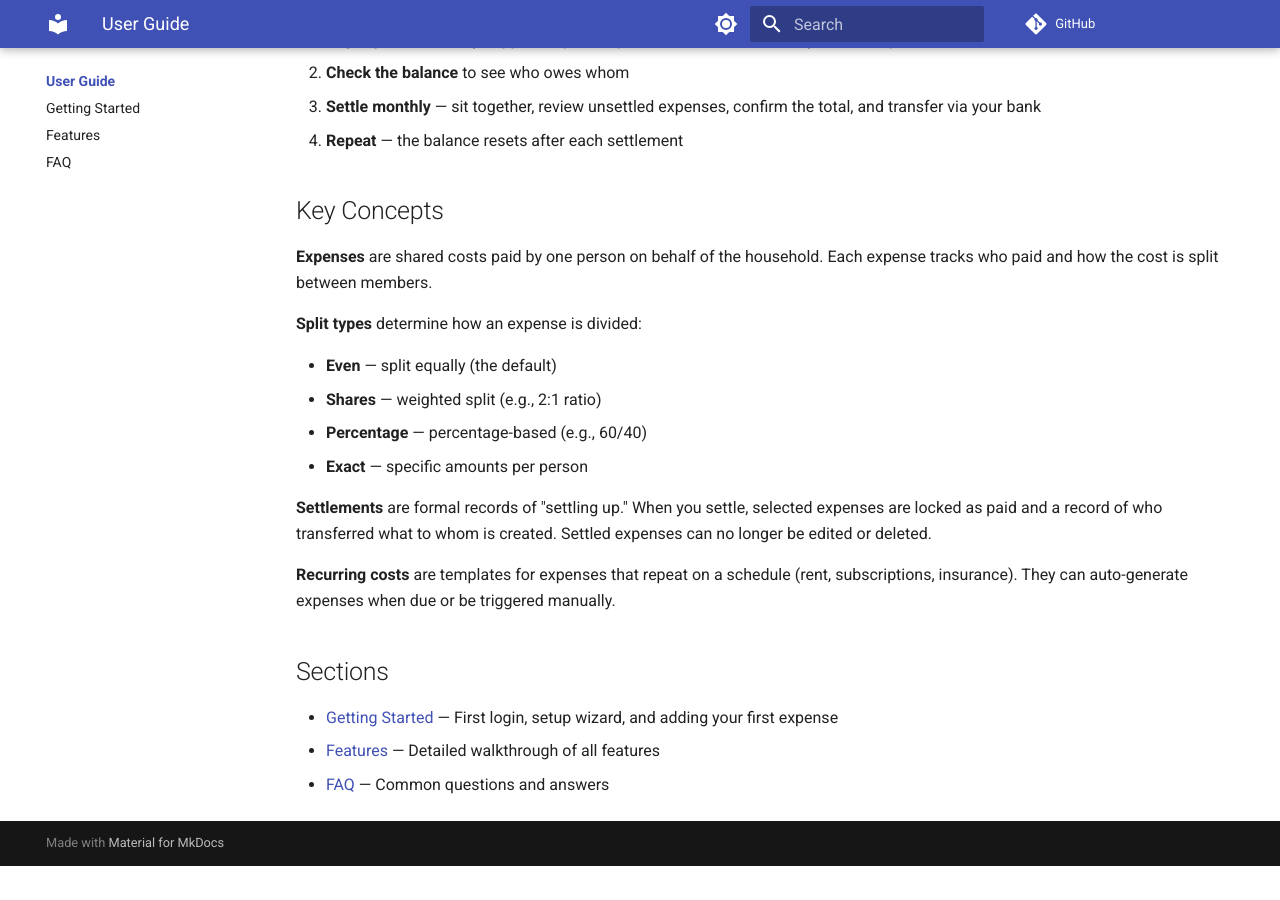
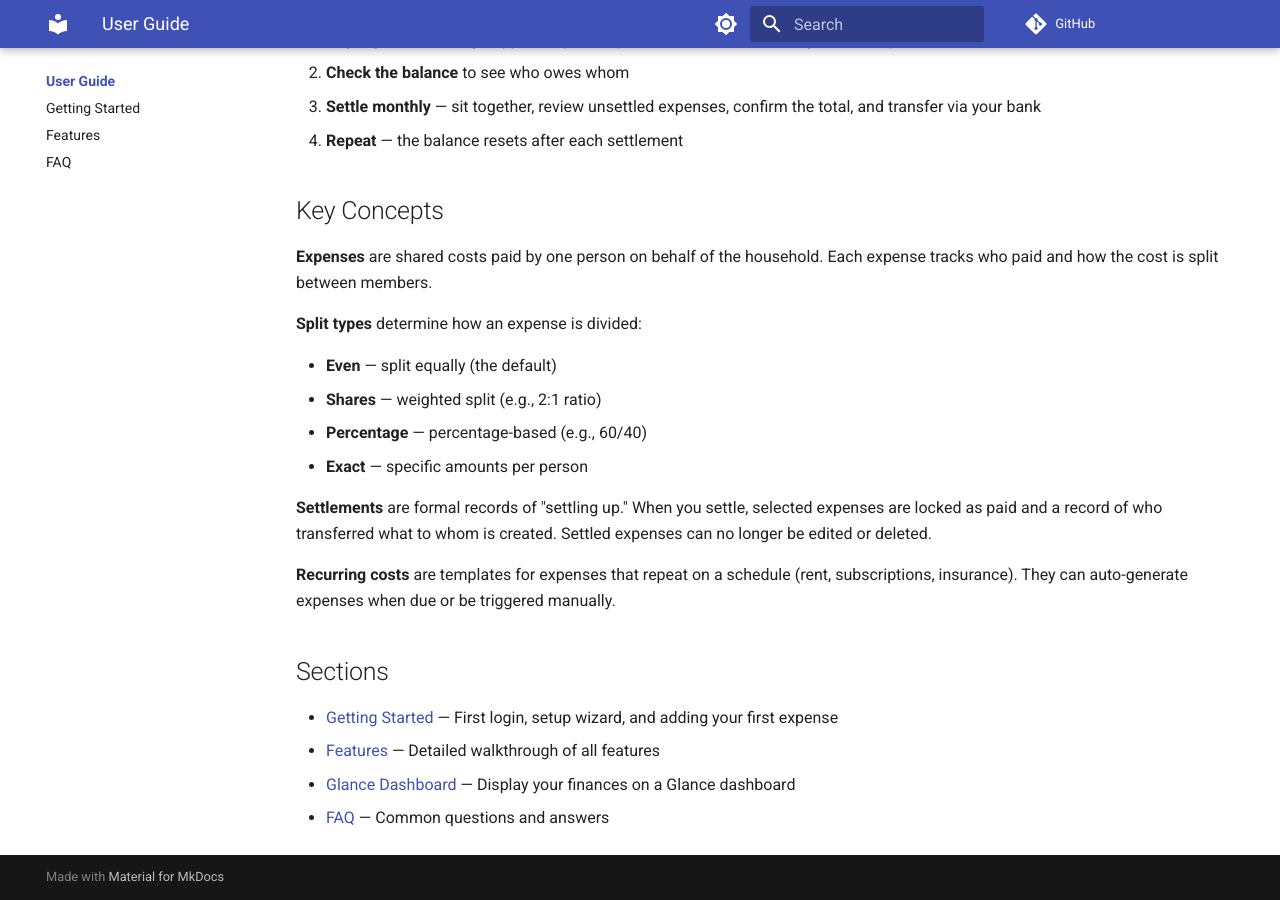
Before and after one commit to golgor/cost-tracker, an MkDocs documentation site: the page built from docs/user-guide/index.md, in a window 1280 px wide and 900 px high, scrolled down 610 px. Built offline with MkDocs 1.6.1 and Material for MkDocs 9.7.7, drawn with Linux system fonts in a browser that asks for light colours; comment, search, counter and statistics services are not loaded; before the commit the page ends 1476 px from its top, so only the background shows below that.

Commit message:
docs: link Glance user guide from user-guide index

```diff
--- a/docs/user-guide/index.md
+++ b/docs/user-guide/index.md
@@ -45,4 +45,5 @@ insurance). They can auto-generate expenses when due or be triggered manually.
 
 - [Getting Started](getting-started.md) — First login, setup wizard, and adding your first expense
 - [Features](features.md) — Detailed walkthrough of all features
+- [Glance Dashboard](glance-integration.md) — Display your finances on a Glance dashboard
 - [FAQ](faq.md) — Common questions and answers
```
